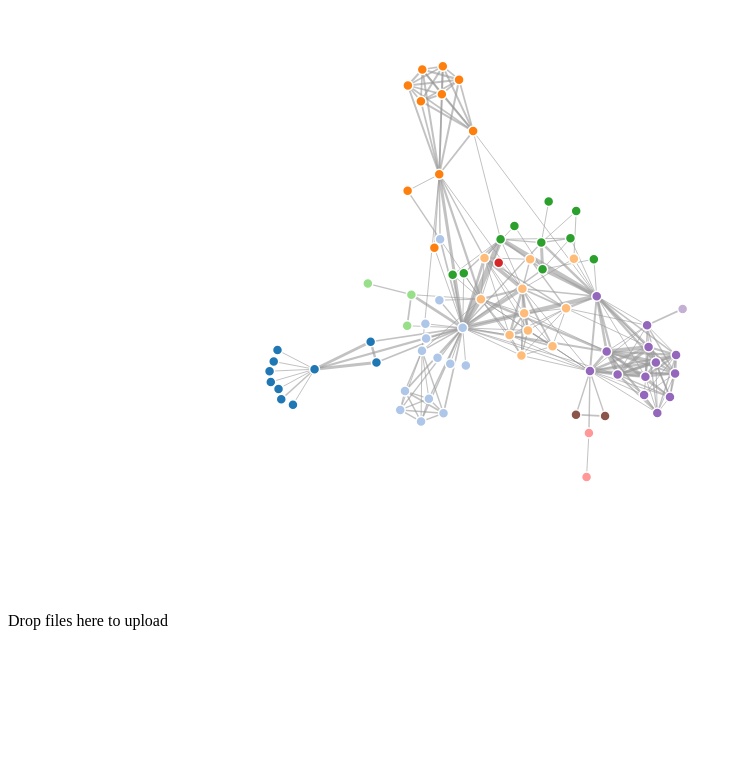
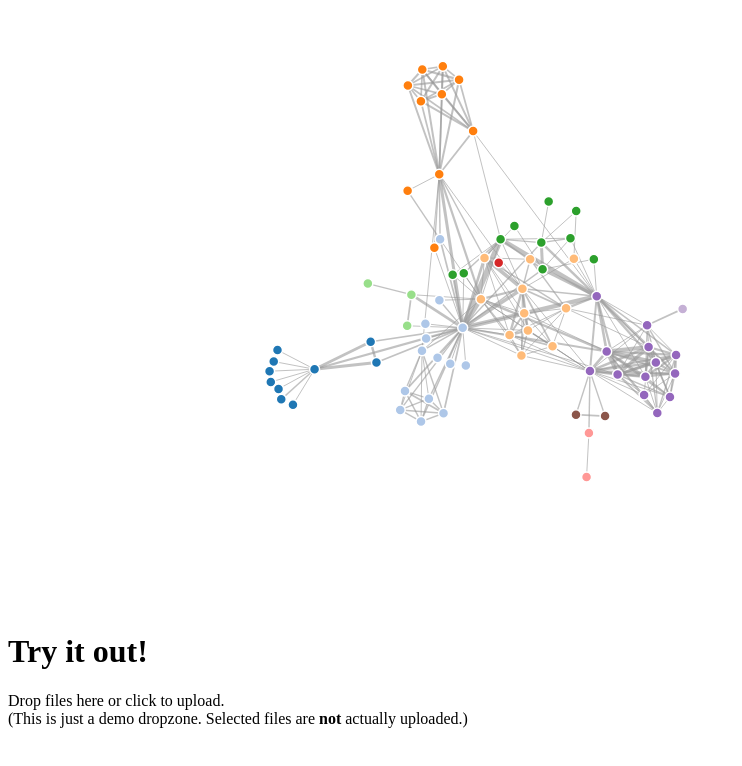
Before and after one commit to simonlevente/network, a plain HTML site: page index.html in a window 1280 px wide. Shown: the whole page, without its empty margins (0-742 px from the left). Drawn offline with Linux system fonts and the light colour scheme.

Commit message:
Add files via upload

```diff
--- a/index.html
+++ b/index.html
@@ -94,7 +94,11 @@ function dragended(d) {
 
 </script>
 <body>
-<form action="/file-upload"
-      class="dropzone"
-      id="my-awesome-dropzone"></form>
-</body>
+<h1 id="try-it-out">Try it out!</h1>
+
+<div id="dropzone"><form action="/upload" class="dropzone needsclick" id="demo-upload">
+
+<div class="dz-message needsclick">
+    Drop files here or click to upload.<br/>
+    <span class="note needsclick">(This is just a demo dropzone. Selected files are <strong>not</strong> actually uploaded.)</span>
+</div>
```
